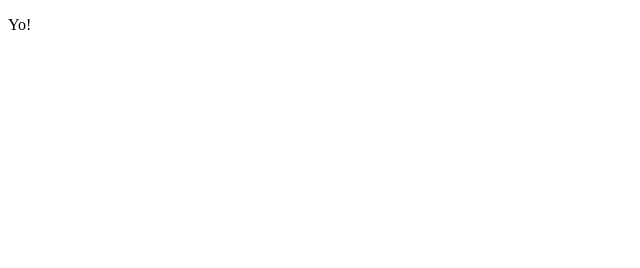
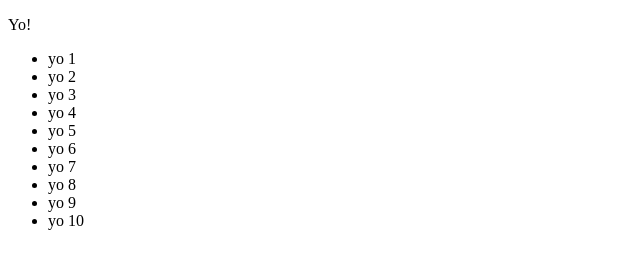
Before and after one commit to firtreelife/my-first-app, a plain HTML site: page index.html in a window 1280 px wide. Shown: the whole page, without its empty margins (0-640 px from the left). Drawn offline with Linux system fonts and the light colour scheme.

Commit message:
I changed index

```diff
--- a/index.html
+++ b/index.html
@@ -6,5 +6,17 @@
 </head>
 <body>
 	<p>Yo!</p>
+	<ul>
+		<li>yo 1</li>
+		<li>yo 2</li>
+		<li>yo 3</li>
+		<li>yo 4</li>
+		<li>yo 5</li>
+		<li>yo 6</li>
+		<li>yo 7</li>
+		<li>yo 8</li>
+		<li>yo 9</li>
+		<li>yo 10</li>
+	</ul>
 </body>
 </html>
```
